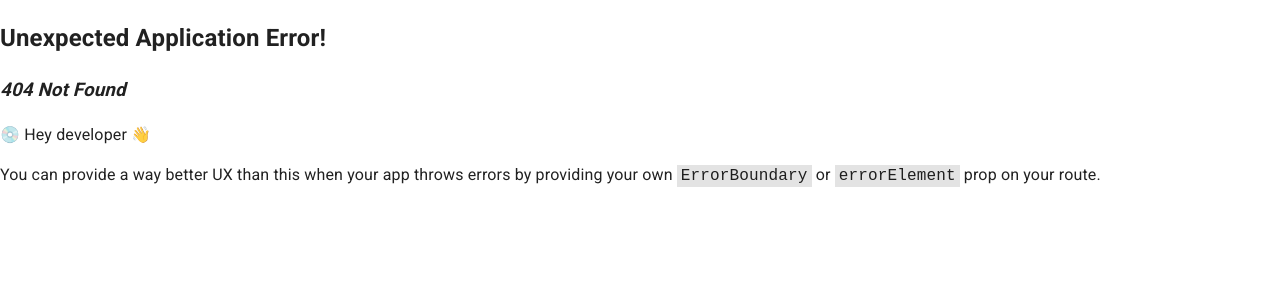
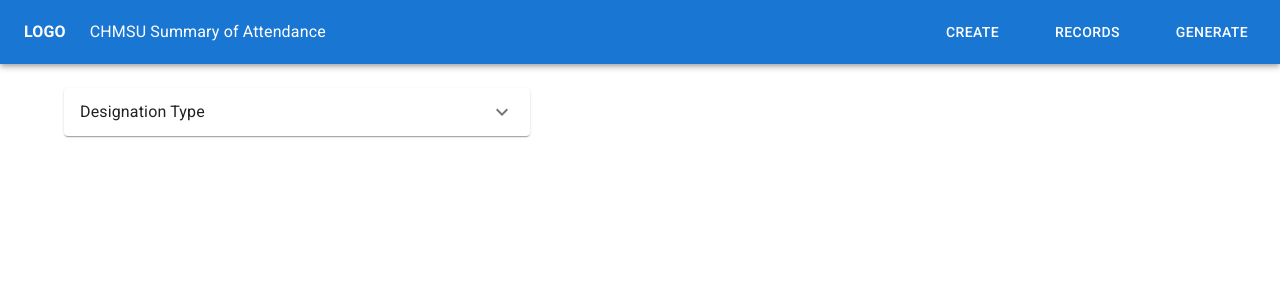
Before and after one commit to motch26/chmsu_summary, a React (Vite) app: page /home in a window 1280 px wide. Before the commit this address had no page. Shown: the top 300 px of the page. Built offline with nearby package versions, Linux system fonts and the light colour scheme.

Commit message:
Added homepage

```diff
--- a/src/App.jsx
+++ b/src/App.jsx
@@ -1,17 +1,29 @@
-import { useState } from "react";
-import { RouterProvider, createBrowserRouter } from "react-router-dom";
-import LoginPage from "./components/Login";
+import {
+  Route,
+  RouterProvider,
+  createBrowserRouter,
+  createRoutesFromElements,
+} from "react-router-dom";
+import LoginPage, { loginPageAction } from "./components/Login";
+import HomeLayout from "./components/Layouts/HomeLayout";
+import Home from "./components/Home";
 
-const routes = createBrowserRouter([
-  {
-    path: "/",
-    element: <LoginPage />,
-  },
-  {
-    path: "page",
-    element: <p>Page</p>,
-  },
-]);
+const routes = createBrowserRouter(
+  createRoutesFromElements(
+    <>
+      <Route
+        element={<LoginPage />}
+        path="/"
+        action={loginPageAction}
+        loader={() => ({ loader: 1 })}
+      />
+      <Route element={<HomeLayout />}>
+        <Route path="home" element={<Home />} />
+      </Route>
+    </>
+  )
+);
+
 function App() {
   return <RouterProvider router={routes} />;
 }
--- /dev/null
+++ b/src/components/Home/index.jsx
@@ -0,0 +1,39 @@
+import ExpandMoreIcon from "@mui/icons-material/ExpandMore";
+import {
+  Accordion,
+  AccordionDetails,
+  AccordionSummary,
+  Box,
+  Container,
+  Grid,
+  Typography,
+} from "@mui/material";
+import React, { useState } from "react";
+
+const Home = () => {
+  const [filter, setFilter] = useState({
+    designation: "",
+    employee: {},
+  });
+  return (
+    <Box sx={{ flexGrow: 1, p: 3, overflowY: "auto" }}>
+      <Container fixed>
+        <Grid container columnSpacing={3}>
+          <Grid item xs={5}>
+            <Box sx={{ display: "flex", flexDirection: "column" }}>
+              <Accordion>
+                <AccordionSummary expandIcon={<ExpandMoreIcon />}>
+                  <Typography>Designation Type</Typography>
+                </AccordionSummary>
+                <AccordionDetails></AccordionDetails>
+              </Accordion>
+            </Box>
+          </Grid>
+          <Grid item xs={7}></Grid>
+        </Grid>
+      </Container>
+    </Box>
+  );
+};
+
+export default Home;
--- /dev/null
+++ b/src/components/Layouts/HomeLayout.jsx
@@ -0,0 +1,42 @@
+import { AppBar, Box, Button, Toolbar, Typography } from "@mui/material";
+import React from "react";
+import { Outlet } from "react-router-dom";
+
+const HomeLayout = () => {
+  return (
+    <Box
+      sx={{
+        width: "100vw",
+        height: "100vh",
+        display: "flex",
+        flexDirection: "column",
+      }}
+    >
+      <Box>
+        <AppBar position="static">
+          <Toolbar>
+            <Box sx={{ mr: 3 }}>
+              <Typography fontWeight={900}>LOGO</Typography>
+            </Box>
+            <Typography>CHMSU Summary of Attendance</Typography>
+            <Box
+              sx={{
+                flexGrow: 1,
+                display: "flex",
+                justifyContent: "end",
+                gap: 5,
+              }}
+            >
+              <Button color="inherit">CREATE</Button>
+              <Button color="inherit">RECORDS</Button>
+              <Button color="inherit">GENERATE</Button>
+            </Box>
+          </Toolbar>
+        </AppBar>
+      </Box>
+      <Outlet />
+    </Box>
+  );
+};
+
+export default HomeLayout;
--- a/src/components/Login/index.jsx
+++ b/src/components/Login/index.jsx
@@ -7,12 +7,21 @@ import {
   Typography,
   useTheme,
 } from "@mui/material";
-import React, { useState } from "react";
+import React, { useEffect, useState } from "react";
 import RegularTextField from "../Reusables/RegularTextField";
 import LoginIcon from "@mui/icons-material/Login";
+import {
+  redirect,
+  useActionData,
+  useFetcher,
+  useSubmit,
+} from "react-router-dom";
+import { login } from "../../utils/userUtils";
 
 const LoginPage = () => {
   const theme = useTheme();
+  const submit = useSubmit();
+  const actionData = useActionData();
   const [formValue, setFormValue] = useState({
     username: {
       value: "",
@@ -23,8 +32,7 @@ const LoginPage = () => {
       error: false,
     },
   });
-
-  const [isLoginError, setLoginError] = useState(false);
+  let loginError = false;
 
   const setValue = (field, property, value) => {
     setFormValue((prev) => ({
@@ -49,18 +57,11 @@ const LoginPage = () => {
       username: formValue.username.value,
       password: formValue.password.value,
     };
-    const res = await fetch(`${import.meta.env.VITE_API_URL}/login`, {
+    submit(body, {
       method: "POST",
-      headers: {
-        "Content-Type": "application/json",
-      },
-      body: JSON.stringify(body),
+      action: "/",
+      encType: "application/json",
     });
-    if (res.status !== 200) {
-      setLoginError(true);
-      return;
-    }
-    const data = await res.json();
   };
 
   const formFieldChange = (e) => {
@@ -68,6 +69,7 @@ const LoginPage = () => {
     setValue(name, "value", value);
     // setFormValue((prev) => ({ ...prev, [name]: { ...prev[name], value } }));
   };
+  if (actionData && !actionData?.ok) loginError = true;
   return (
     <Box sx={{ width: "100vw", height: "100vh" }}>
       <Container fixed sx={{ height: "100%" }}>
@@ -122,7 +124,7 @@ const LoginPage = () => {
             >
               LOGIN
             </Button>
-            {isLoginError && (
+            {loginError && (
               <>
                 <Divider flexItem />
                 <Alert severity="error" sx={{ mt: 1 }}>
@@ -137,4 +139,11 @@ const LoginPage = () => {
   );
 };
 
+export const loginPageAction = async ({ request }) => {
+  let body = await request.json();
+  const resp = await login(body);
+  if (resp.ok) return redirect("/home");
+  else return resp;
+};
+
 export default LoginPage;
--- /dev/null
+++ b/src/utils/userUtils.js
@@ -0,0 +1,14 @@
+export const login = async (body) => {
+  const res = await fetch(`${import.meta.env.VITE_API_URL}/login`, {
+    method: "POST",
+    headers: {
+      "Content-Type": "application/json",
+    },
+    body: JSON.stringify(body),
+  });
+  if (res.status !== 200) {
+    return { ok: false, data: [] };
+  }
+  const data = await res.json();
+  return { ok: true, data };
+};
```
Also changed, not shown: 1 other file (tests, documents, lock files or other folders).
